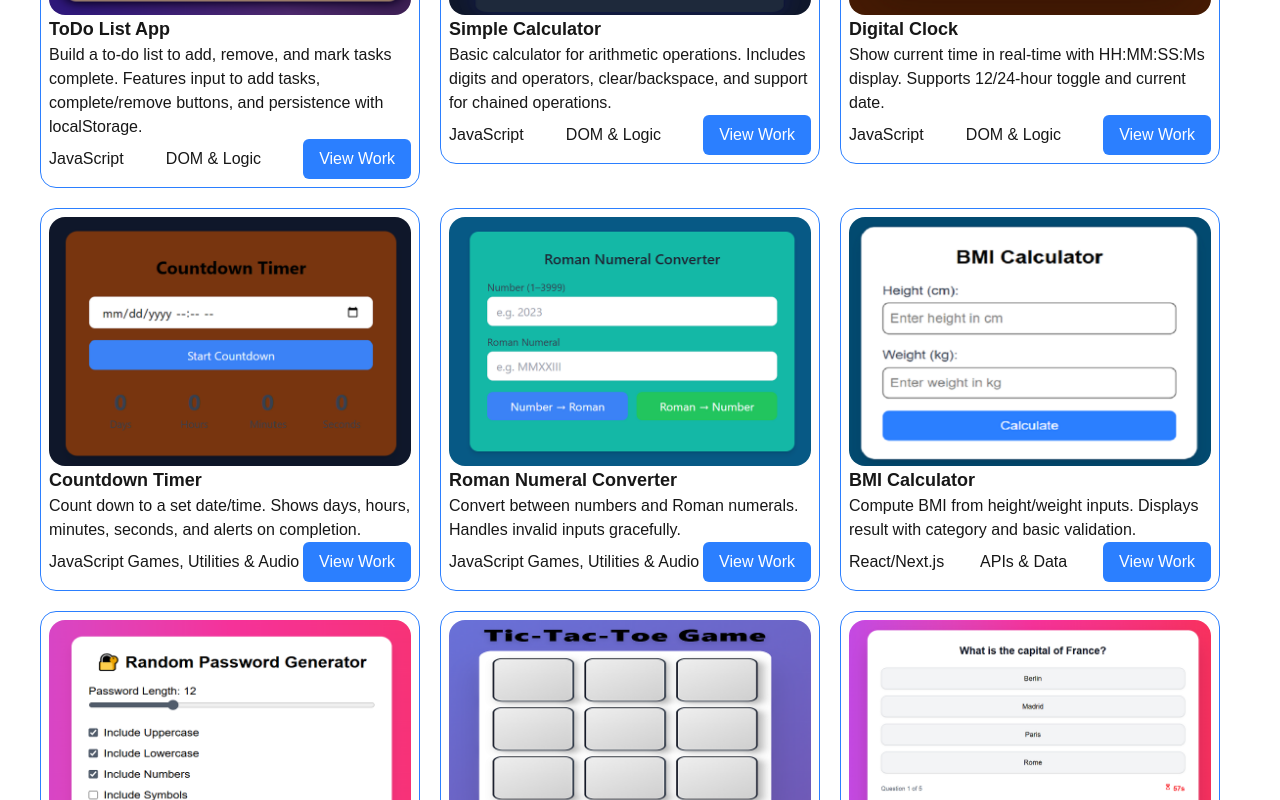
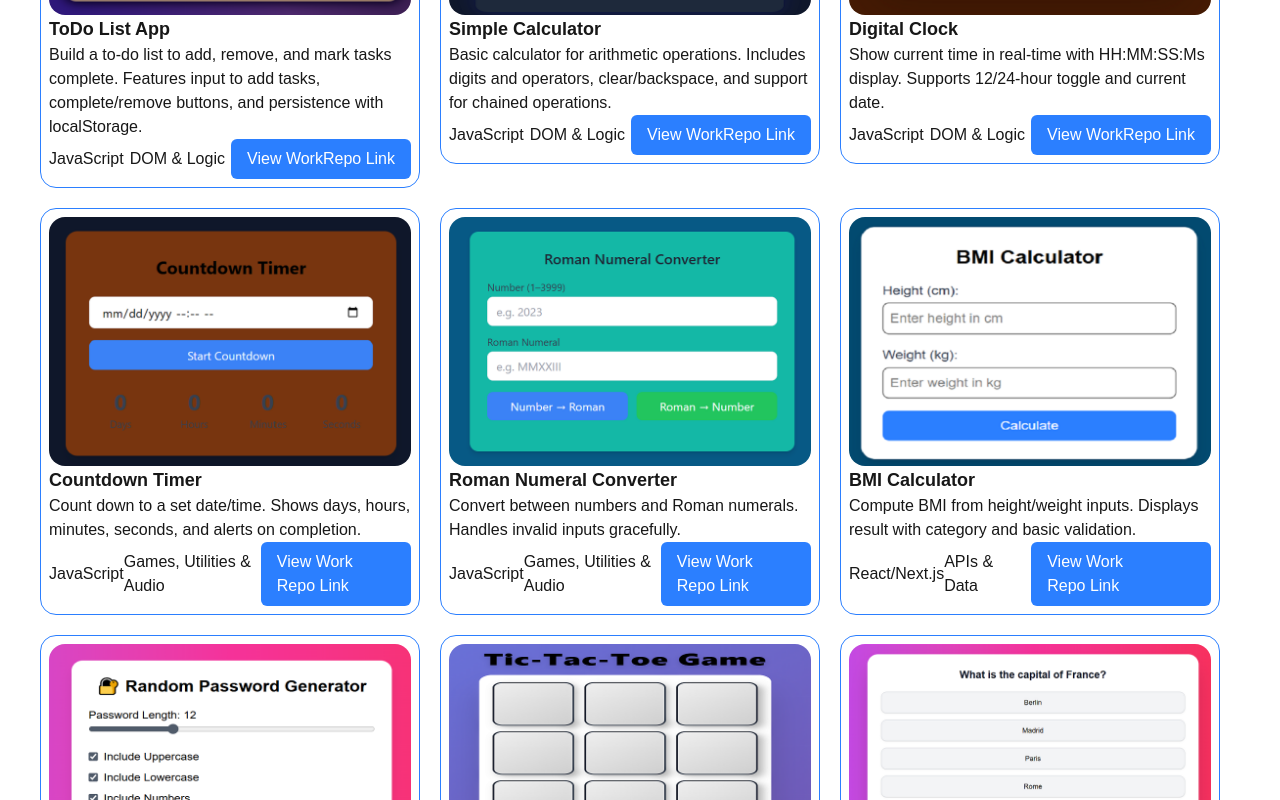
Before and after one commit to Dhn06/mini-porfolio, a Next.js app: page / in a window 1280 px wide. Shown: the part 2040-2840 px from the top of the page. Built offline with nearby package versions, Linux system fonts and the light colour scheme.

Commit message:
feat:add new

```diff
--- a/src/app/components/ProjectCard.jsx
+++ b/src/app/components/ProjectCard.jsx
@@ -16,6 +16,7 @@ export default function ProjectCard({ src, title, desc, cat, type, link }) {
                 <p>{type}</p>
                 <Link href={link} className='inline-block bg-blue-500 text-white px-4 py-2 rounded-md'>
                     <button>View Work</button>
+                    <button>Repo Link</button>
                 </Link>
             </div>
 
```
